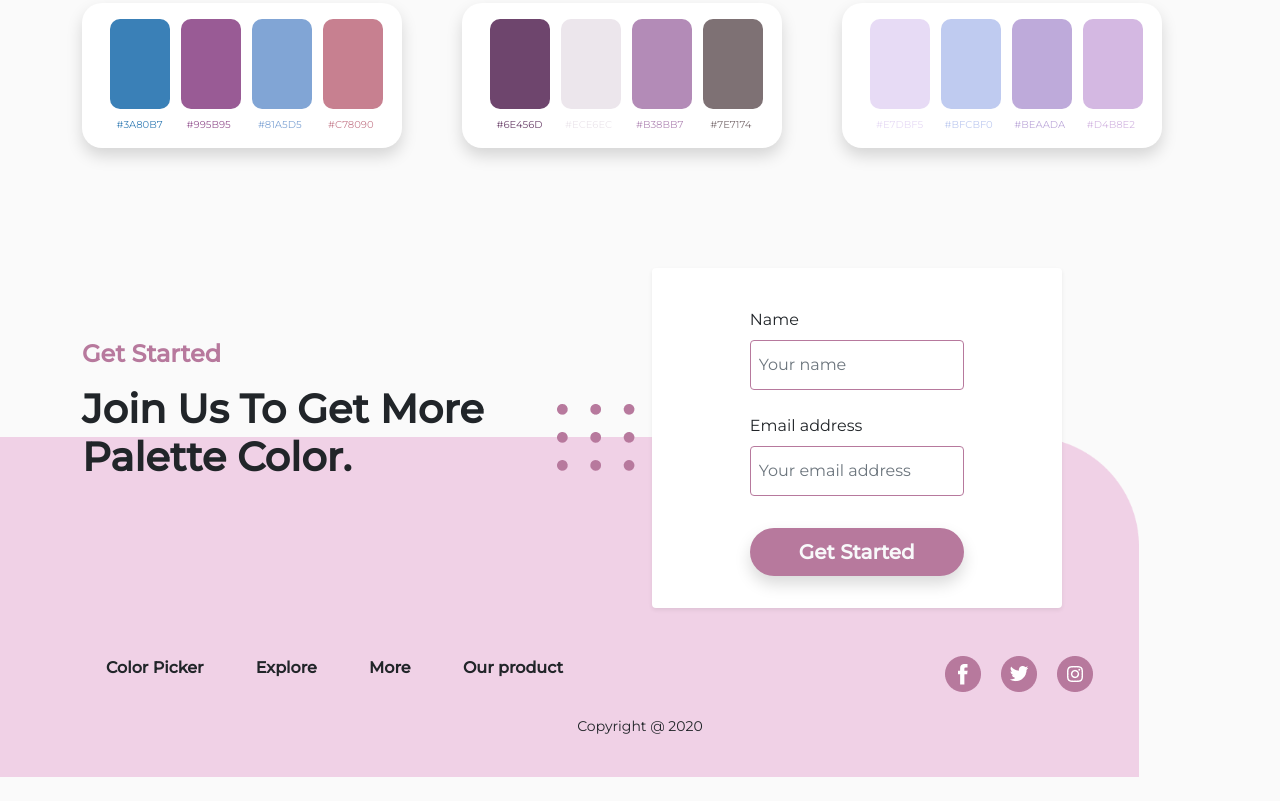
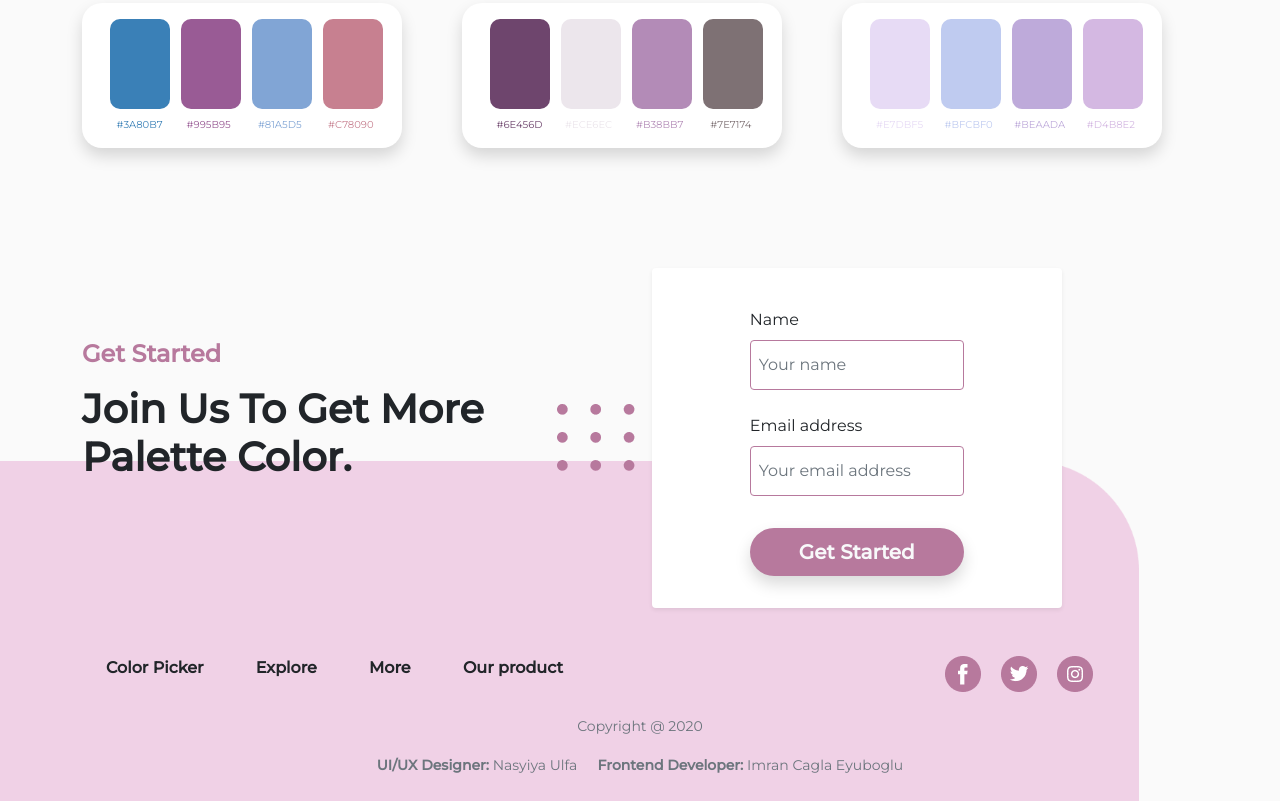
Before and after one commit to imcagla/ColorPalettes, a plain HTML site: page index.html in a window 1280 px wide. Shown: the part 2205-3006 px from the top of the page. Before the commit the page ends 2982 px from the top, so only its background shows below. Drawn offline with nearby package versions, Linux system fonts and the light colour scheme.

Commit message:
footer modified

```diff
--- a/index.html
+++ b/index.html
@@ -346,8 +346,10 @@
                 </div>
             </div>
             <div class="row py-4">
-                <div class="col text-center">
+                <div class="col text-center text-muted">
                     <p class= "small">Copyright @ 2020</p>
+                    <span class= "small"><strong>UI/UX Designer:</strong> Nasyiya Ulfa</span>
+                    <span class= "small ps-3"><strong>Frontend Developer:</strong> Imran Cagla Eyuboglu</span>
                 </div>
             </div>
         </div>
```
